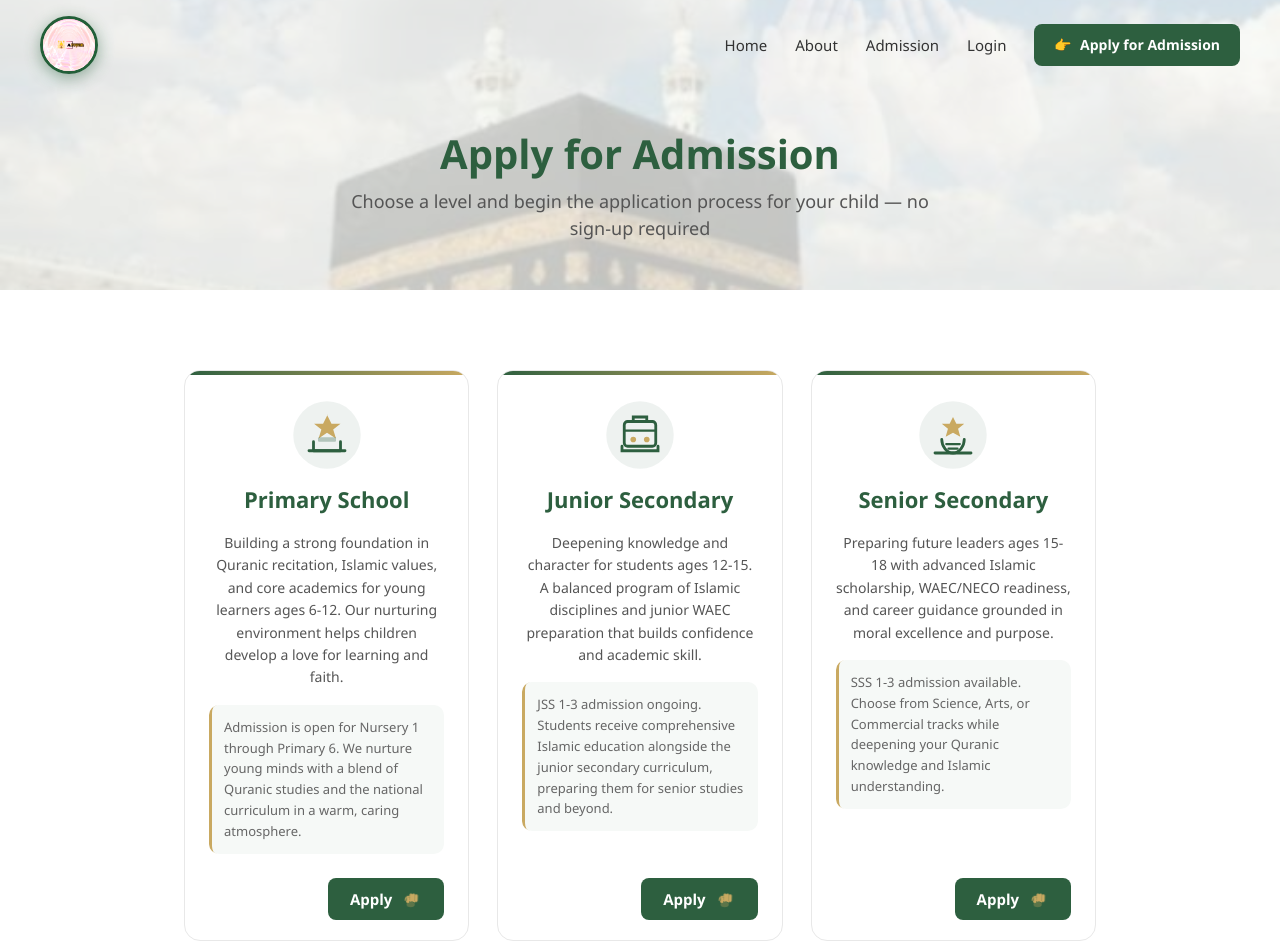
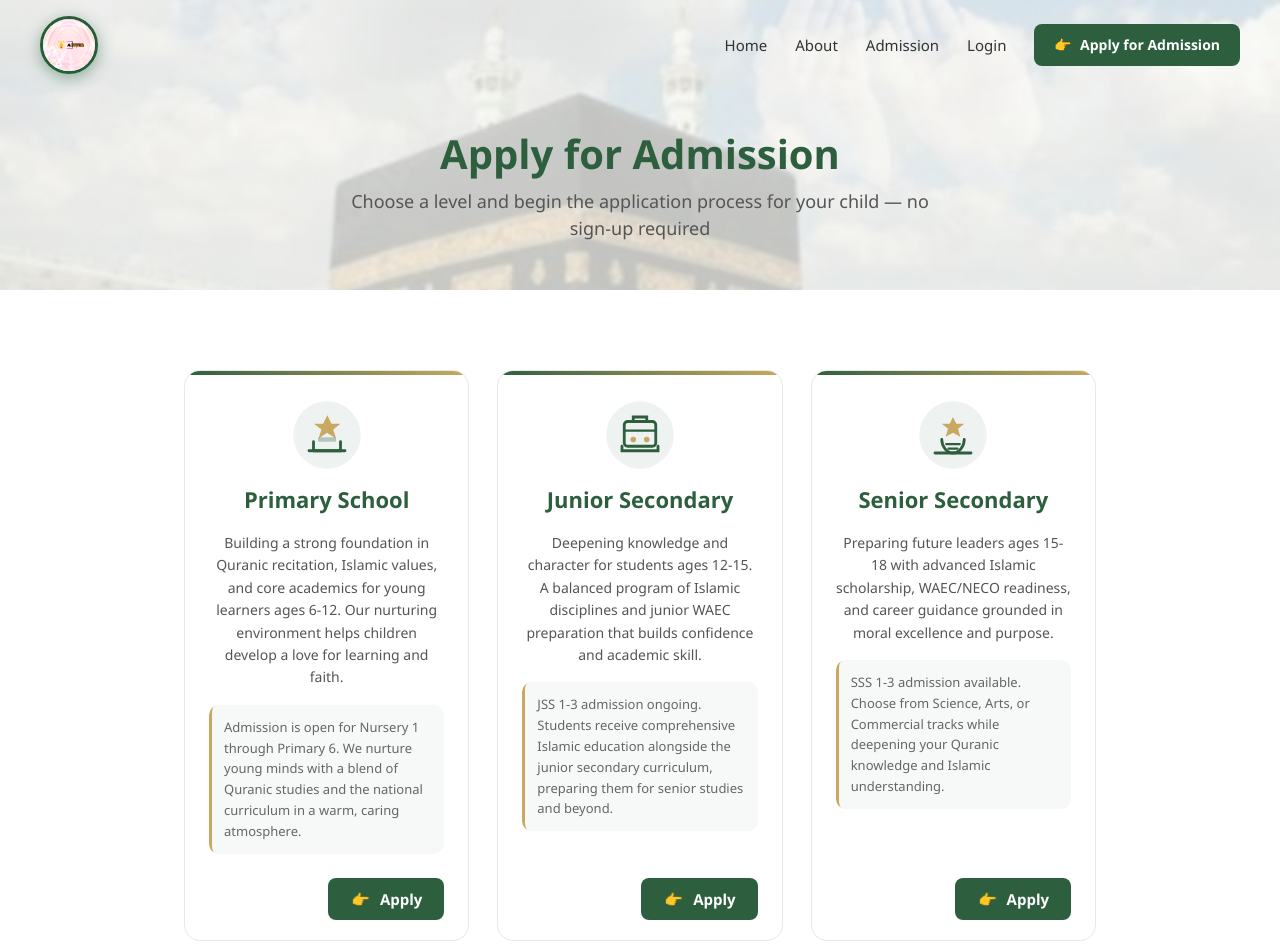
Before and after one commit to rufaiabdurrahman28-dev/dwex-trading-platform, a Next.js app: page /apply in a window 1280 px wide. Shown: the top 952 px of the page. Built offline with nearby package versions, Linux system fonts and the light colour scheme.

Commit message:
93b3c67a-101f-4291-aa62-55fa7daf3689

```diff
--- a/src/app/apply/page.tsx
+++ b/src/app/apply/page.tsx
@@ -351,24 +351,13 @@ export default function ApplyPage() {
                   </div>
                 )}
 
-                {/* Apply button with animated hand */}
+                {/* Apply button with animated pointing hand */}
                 <div className="banner-apply-wrapper">
                   <button
                     className="banner-apply-btn"
                     onClick={() => setShowApplyModal(banner.id)}
                   >
-                    Apply
-                    <span className="apply-hand">
-                      <svg viewBox="0 0 32 32" fill="none" xmlns="http://www.w3.org/2000/svg">
-                        <path d="M8 20c0 0 2-2 6-2s6 2 6 2" stroke="#C9A961" strokeWidth="2" strokeLinecap="round"/>
-                        <path d="M12 10c0-1.1.9-2 2-2s2 .9 2 2v8c0 1.1-.9 2-2 2s-2-.9-2-2v-8z" fill="#C9A961"/>
-                        <path d="M16 10c0-1.1.9-2 2-2s2 .9 2 2v8c0 1.1-.9 2-2 2s-2-.9-2-2v-8z" fill="#C9A961"/>
-                        <path d="M20 11c0-1.1.9-2 2-2s2 .9 2 2v7c0 1.1-.9 2-2 2s-2-.9-2-2v-7z" fill="#C9A961"/>
-                        <path d="M8 15c0-1.1.9-2 2-2s2 .9 2 2v5c0 1.1-.9 2-2 2s-2-.9-2-2v-5z" fill="#C9A961"/>
-                        <path d="M6 18c0-3 2-6 6-6" stroke="#C9A961" strokeWidth="1.5" strokeLinecap="round"/>
-                        <ellipse cx="14" cy="24" rx="6" ry="4" fill="#C9A961" opacity="0.3"/>
-                      </svg>
-                    </span>
+                    <span className="apply-hand">👉</span> Apply
                   </button>
                 </div>
               </div>
```
Also changed, not shown: upload/InShot_20260511_181340512.png (added), upload/flat-design-of-green-islamic-mosque-heritage-vector-54611545.jpg (added).
